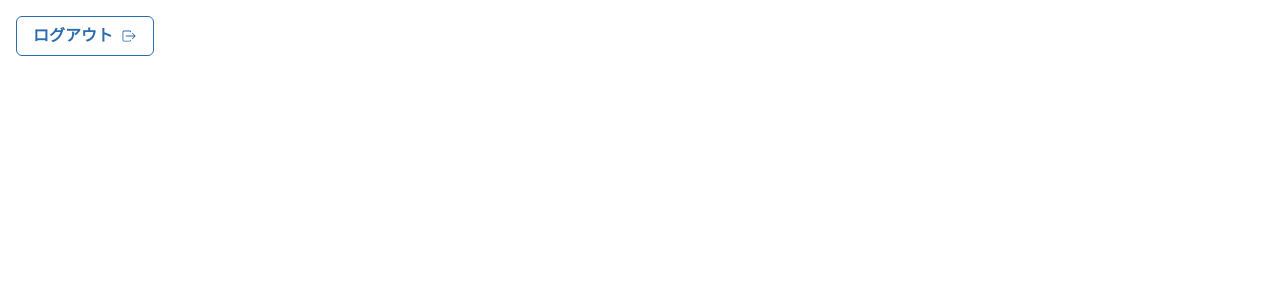
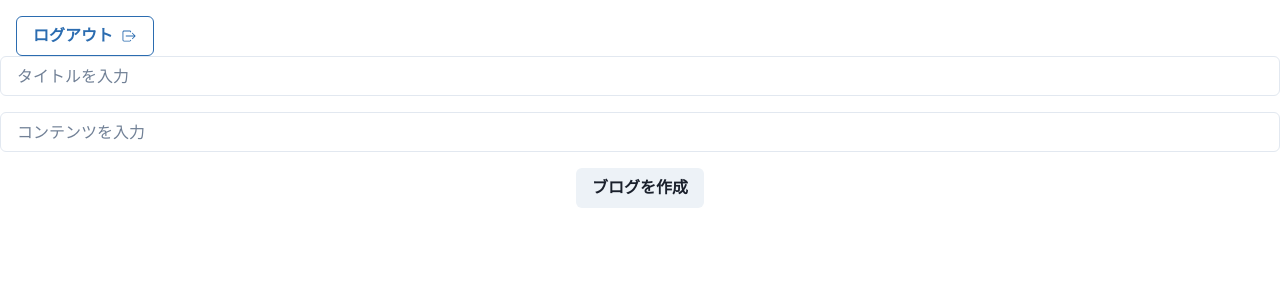
Before and after one commit to sakurakotubaki/next-firebase-app, a Next.js app: page /blog in a window 1280 px wide. Shown: the top 300 px of the page. Built offline with nearby package versions, Linux system fonts and the light colour scheme; no server answers.

Commit message:
feat: create blog

```diff
--- /dev/null
+++ b/app/application/blog_api.ts
@@ -0,0 +1,24 @@
+import { doc, collection, addDoc, setDoc, getFirestore } from "firebase/firestore";
+import { db } from "../infra/firebase";
+
+export async function createBlog(blog: Blog) {
+    try {
+        const docRef = await addDoc(collection(db, "blog"), blog);
+        console.log("Document written with ID 📡: ", docRef.id);
+    } catch (e) {
+        console.error("Error adding document: 💣", e);
+    }
+}
+
+// export async function createBlog() {
+//     try {
+//         const docRef = await addDoc(collection(db, "blog"), {
+//             title: "iccyとソロ飯",
+//             content: "シュラスコを食べた",
+//         }
+//         );
+//         console.log("Document written with ID 📡: ", docRef.id);
+//       } catch (e) {
+//         console.error("Error adding document: 💣", e);
+//       }
+// }
--- /dev/null
+++ b/app/blog/CreateBlog.tsx
@@ -0,0 +1,22 @@
+import React, { useState } from 'react';
+import { Button, Input, VStack } from "@chakra-ui/react";
+import { createBlog } from '../application/blog_api';
+
+export default function CreateBlog() {
+    const [title, setTitle] = useState('');
+    const [content, setContent] = useState('');
+
+    const handleSubmit = () => {
+        createBlog({ title, content });
+        setTitle('');
+        setContent('');
+    };
+
+    return (
+        <VStack spacing={4}>
+            <Input value={title} onChange={(e) => setTitle(e.target.value)} placeholder="タイトルを入力" />
+            <Input value={content} onChange={(e) => setContent(e.target.value)} placeholder="コンテンツを入力" />
+            <Button onClick={handleSubmit}>ブログを作成</Button>
+        </VStack>
+    );
+}
--- a/app/blog/page.tsx
+++ b/app/blog/page.tsx
@@ -6,6 +6,7 @@ import { useState } from "react";
 import { auth } from "../infra/firebase";
 import { useRouter } from "next/navigation";
 import { IoIosLogOut } from "react-icons/io";
+import CreateBlog from "./CreateBlog";
 
 export default function Home() {
   const router = useRouter();
@@ -39,6 +40,7 @@ export default function Home() {
         >
         ログアウト
       </Button>
+      <CreateBlog />
     </div>
   );
 }
--- /dev/null
+++ b/app/domain/blog.ts
@@ -0,0 +1,5 @@
+// Firestoreのblogコレクションのデータ構造を定義する
+interface Blog {
+    title: string;
+    content: string;
+}
```
